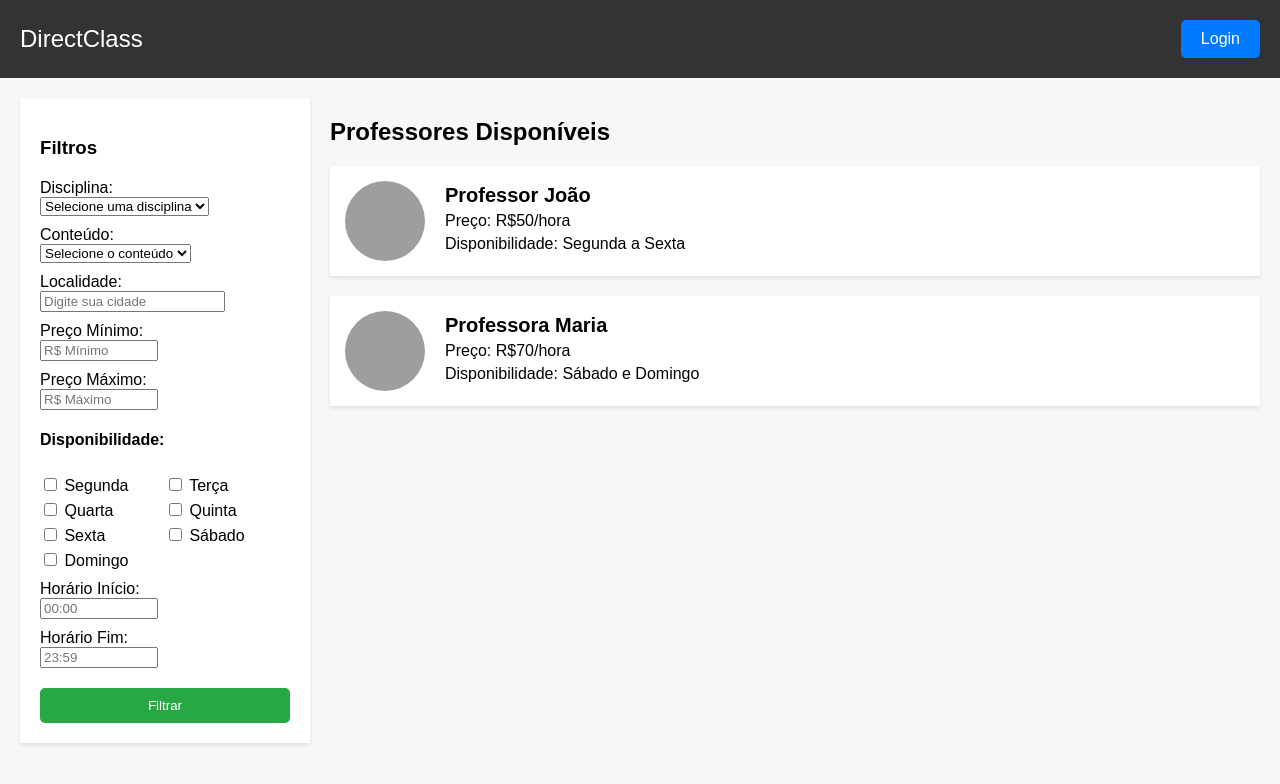
After one commit to cdslucas97/Plataforma_DirectClass, a PHP site: page /paginaCatalogo.html in a window 1280 px wide. The commit adds this page. Shown: the top 784 px of the page. Run offline with PHP 8.4, Linux system fonts and the light colour scheme; grey boxes are pictures that could not be loaded.

Commit message:
Página de Catálogo
Pagina onde o usuário navega pelo catálogo de professores e filtra de acordo com suas preferências

```diff
--- a/homepage.css
+++ b/homepage.css
@@ -56,7 +56,6 @@ header {
 
 /* Mensagem de boas-vindas */
 .intro {
-    margin-top: 100px; /* Ajusta a posição abaixo do cabeçalho fixo */
     margin-bottom: 40px;
 }
 
--- /dev/null
+++ b/paginaCatalogo.css
@@ -0,0 +1,127 @@
+/* Estilos Gerais */
+body {
+    font-family: Arial, sans-serif;
+    margin: 0;
+    padding: 0;
+    background-color: #f7f7f7;
+}
+
+header {
+    background-color: #333;
+    color: white;
+    padding: 20px;
+    display: flex;
+    justify-content: space-between;
+    align-items: center;
+}
+
+.logo {
+    font-size: 24px;
+}
+
+.login-btn {
+    background-color: #007bff;
+    color: white;
+    padding: 10px 20px;
+    text-decoration: none;
+    border-radius: 5px;
+}
+
+.login-btn:hover {
+    background-color: #0056b3;
+}
+
+/* Layout da página de catálogo */
+.catalog-container {
+    display: flex;
+    margin: 20px;
+}
+
+/* Barra de Filtros */
+.filter-sidebar {
+    width: 250px;
+    background-color: white;
+    padding: 20px;
+    box-shadow: 0 2px 4px rgba(0, 0, 0, 0.1);
+}
+
+.filter-sidebar h3 {
+    margin-bottom: 20px;
+}
+
+.filter-sidebar label {
+    display: block;
+    margin-top: 10px;
+}
+
+#preco-min, #preco-max {
+    width: 110px;
+    margin-right: 5px;
+}
+
+#horario-inicio, #horario-fim {
+    width: 110px;
+    margin-right: 5px;
+}
+
+.disponibilidade-checkboxes {
+    display: flex;
+    flex-wrap: wrap;
+}
+
+.disponibilidade-checkboxes label {
+    width: 50%;
+    margin-top: 5px;
+}
+
+/* Lista de Professores */
+.professor-list {
+    flex-grow: 1;
+    margin-left: 20px;
+}
+
+.professor-list h2 {
+    margin-bottom: 20px;
+}
+
+.professor-card {
+    background-color: white;
+    padding: 15px;
+    margin-bottom: 20px;
+    box-shadow: 0 2px 4px rgba(0, 0, 0, 0.1);
+    display: flex;
+    align-items: center;
+}
+
+.professor-card img {
+    width: 80px;
+    height: 80px;
+    border-radius: 50%;
+    margin-right: 20px;
+}
+
+.professor-info h3 {
+    margin: 0;
+    font-size: 20px;
+}
+
+.professor-info p {
+    margin: 5px 0;
+}
+
+.btn-filtrar {
+    display: block;
+    margin-top: 20px;
+    padding: 10px;
+    background-color: #28a745;
+    color: white;
+    border: none;
+    cursor: pointer;
+    width: 100%;
+    text-align: center;
+    border-radius: 5px;
+}
+
+.btn-filtrar:hover {
+    background-color: #218838;
+}
--- /dev/null
+++ b/paginaCatalogo.html
@@ -0,0 +1,93 @@
+<!DOCTYPE html>
+<html lang="pt-br">
+<head>
+    <meta charset="UTF-8">
+    <meta name="viewport" content="width=device-width, initial-scale=1.0">
+    <title>Catálogo - DirectClass</title>
+    <link rel="stylesheet" href="paginaCatalogo.css">
+</head>
+<body>
+    <!-- Cabeçalho -->
+    <header>
+        <div class="logo">DirectClass</div>
+        <a href="login.html" class="login-btn">Login</a>
+    </header>
+
+    <!-- Conteúdo Principal -->
+    <div class="catalog-container">
+        <!-- Filtros (Lado Esquerdo) -->
+        <aside class="filter-sidebar">
+            <h3>Filtros</h3>
+
+            <!-- Filtro de Disciplina -->
+            <label for="disciplina">Disciplina:</label>
+            <select id="disciplina">
+                <option>Selecione uma disciplina</option>
+                <!-- Outras opções... -->
+            </select>
+
+            <!-- Filtro de Conteúdo -->
+            <label for="conteudo">Conteúdo:</label>
+            <select id="conteudo">
+                <option>Selecione o conteúdo</option>
+                <!-- Outras opções... -->
+            </select>
+
+            <!-- Filtro de Localidade -->
+            <label for="localidade">Localidade:</label>
+            <input type="text" id="localidade" placeholder="Digite sua cidade">
+
+            <!-- Filtro de Preço -->
+            <label for="preco-min">Preço Mínimo:</label>
+            <input type="text" id="preco-min" placeholder="R$ Mínimo">
+
+            <label for="preco-max">Preço Máximo:</label>
+            <input type="text" id="preco-max" placeholder="R$ Máximo">
+
+            <!-- Filtro de Disponibilidade -->
+            <h4>Disponibilidade:</h4>
+            <div class="disponibilidade-checkboxes">
+                <label><input type="checkbox"> Segunda</label>
+                <label><input type="checkbox"> Terça</label>
+                <label><input type="checkbox"> Quarta</label>
+                <label><input type="checkbox"> Quinta</label>
+                <label><input type="checkbox"> Sexta</label>
+                <label><input type="checkbox"> Sábado</label>
+                <label><input type="checkbox"> Domingo</label>
+            </div>
+
+            <!-- Horários -->
+            <label for="horario-inicio">Horário Início:</label>
+            <input type="text" id="horario-inicio" placeholder="00:00">
+
+            <label for="horario-fim">Horário Fim:</label>
+            <input type="text" id="horario-fim" placeholder="23:59">
+
+            <!-- Botão Filtrar -->
+            <button class="btn-filtrar">Filtrar</button>
+        </aside>
+
+        <!-- Lista de Professores (Lado Direito) -->
+        <section class="professor-list">
+            <h2>Professores Disponíveis</h2>
+            <div class="professor-card">
+                <img src="professor1.jpg" alt="Professor Foto">
+                <div class="professor-info">
+                    <h3>Professor João</h3>
+                    <p>Preço: R$50/hora</p>
+                    <p>Disponibilidade: Segunda a Sexta</p>
+                </div>
+            </div>
+            <div class="professor-card">
+                <img src="professor2.jpg" alt="Professor Foto">
+                <div class="professor-info">
+                    <h3>Professora Maria</h3>
+                    <p>Preço: R$70/hora</p>
+                    <p>Disponibilidade: Sábado e Domingo</p>
+                </div>
+            </div>
+            <!-- Outros cards... -->
+        </section>
+    </div>
+</body>
+</html>
```
